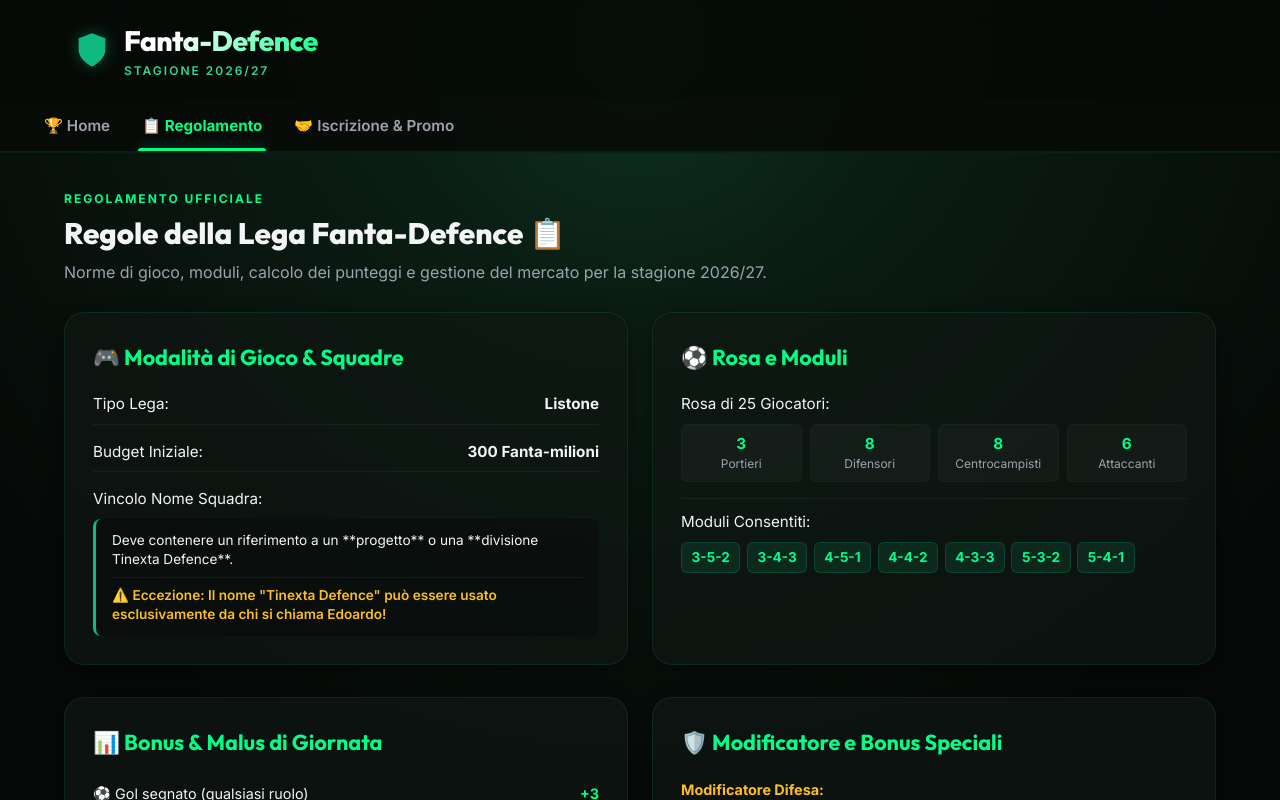
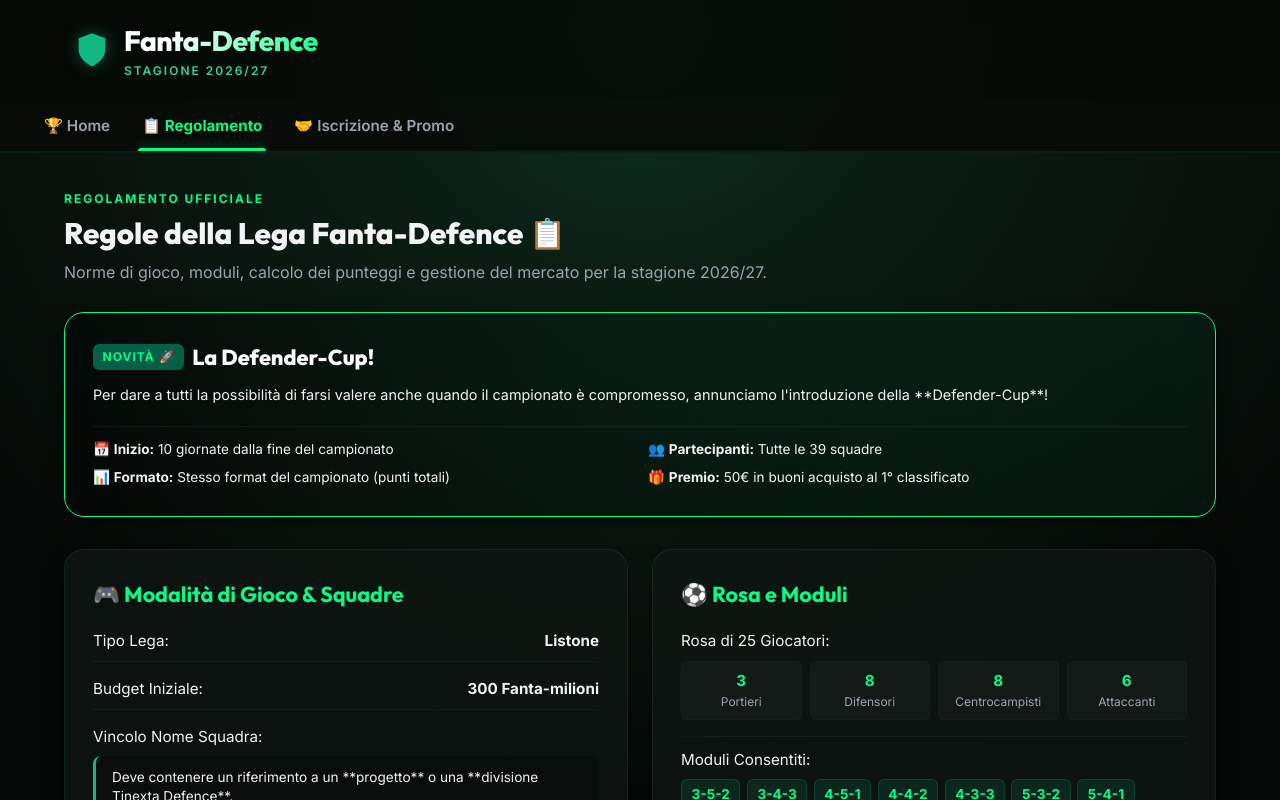
Before and after one commit to Serse12/fantadefence, an Angular app: page / in a window 1280 px wide. Both pictures are taken after a click on the button "📋 Leggi le Regole". Shown: the top 800 px of the page. Built offline with nearby package versions, Linux system fonts and the light colour scheme.

Commit message:
feat: add Defender-Cup novelty banner to rules section

```diff
--- a/src/app/app.html
+++ b/src/app/app.html
@@ -104,6 +104,31 @@
         <span class="section-tag">Regolamento Ufficiale</span>
         <h2 class="section-title">Regole della Lega Fanta-Defence 📋</h2>
         <p class="section-subtitle">Norme di gioco, moduli, calcolo dei punteggi e gestione del mercato per la stagione 2026/27.</p>
+      </div>
+
+      <!-- Defender-Cup Featured Banner -->
+      <div class="glass-panel gold-themed" style="border-color: var(--accent-neon); margin-bottom: 2rem; background: radial-gradient(circle at 100% 0%, rgba(0, 255, 135, 0.05) 0%, rgba(0, 0, 0, 0.3) 100%);">
+        <div style="display: flex; flex-direction: column; gap: 0.75rem;">
+          <div style="display: flex; align-items: center; gap: 0.5rem; flex-wrap: wrap;">
+            <span style="background: var(--accent-green-dark); color: var(--accent-neon); padding: 0.25rem 0.6rem; border-radius: 6px; font-weight: 800; font-size: 0.75rem; text-transform: uppercase; letter-spacing: 1px;">Novità 🚀</span>
+            <h3 style="font-family: var(--font-display); font-size: 1.35rem; font-weight: 800; color: #fff; margin: 0;">La Defender-Cup!</h3>
+          </div>
+          <p class="text-secondary" style="font-size: 0.9rem; line-height: 1.45;">
+            Per dare a tutti la possibilità di farsi valere anche quando il campionato è compromesso, annunciamo l'introduzione della **Defender-Cup**!
+          </p>
+          <div style="display: grid; grid-template-columns: 1fr; gap: 0.75rem; margin-top: 0.5rem; font-size: 0.85rem; border-top: 1px solid rgba(255,255,255,0.05); padding-top: 0.75rem;">
+            <div style="display: grid; grid-template-columns: 1fr; gap: 0.5rem;">
+              <div style="display: flex; flex-wrap: wrap; gap: 1rem;">
+                <div style="flex: 1; min-width: 200px;">📅 <strong>Inizio:</strong> 10 giornate dalla fine del campionato</div>
+                <div style="flex: 1; min-width: 200px;">👥 <strong>Partecipanti:</strong> Tutte le 39 squadre</div>
+              </div>
+              <div style="display: flex; flex-wrap: wrap; gap: 1rem;">
+                <div style="flex: 1; min-width: 200px;">📊 <strong>Formato:</strong> Stesso format del campionato (punti totali)</div>
+                <div style="flex: 1; min-width: 200px;">🎁 <strong>Premio:</strong> 50€ in buoni acquisto al 1° classificato</div>
+              </div>
+            </div>
+          </div>
+        </div>
       </div>
 
       <!-- Grid for Game Mode and Squad Rules -->
```
